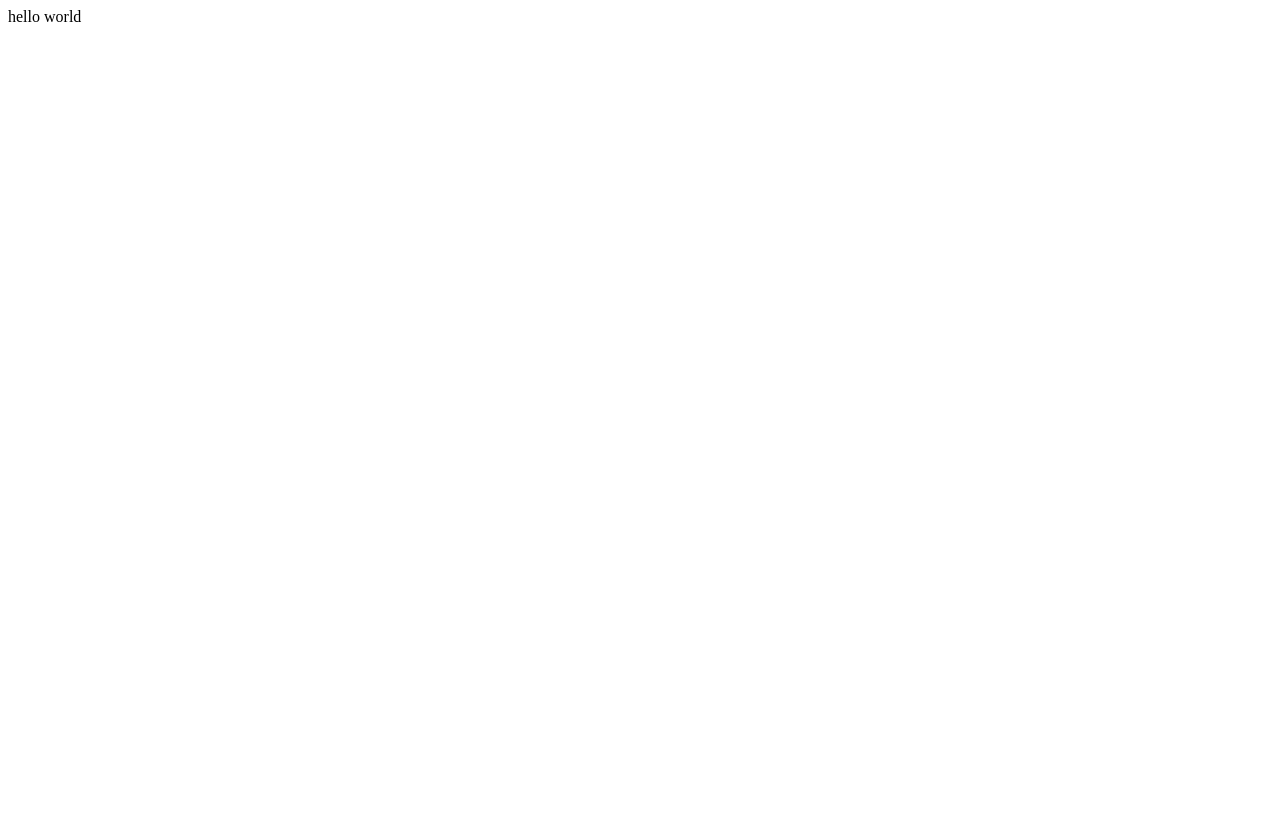
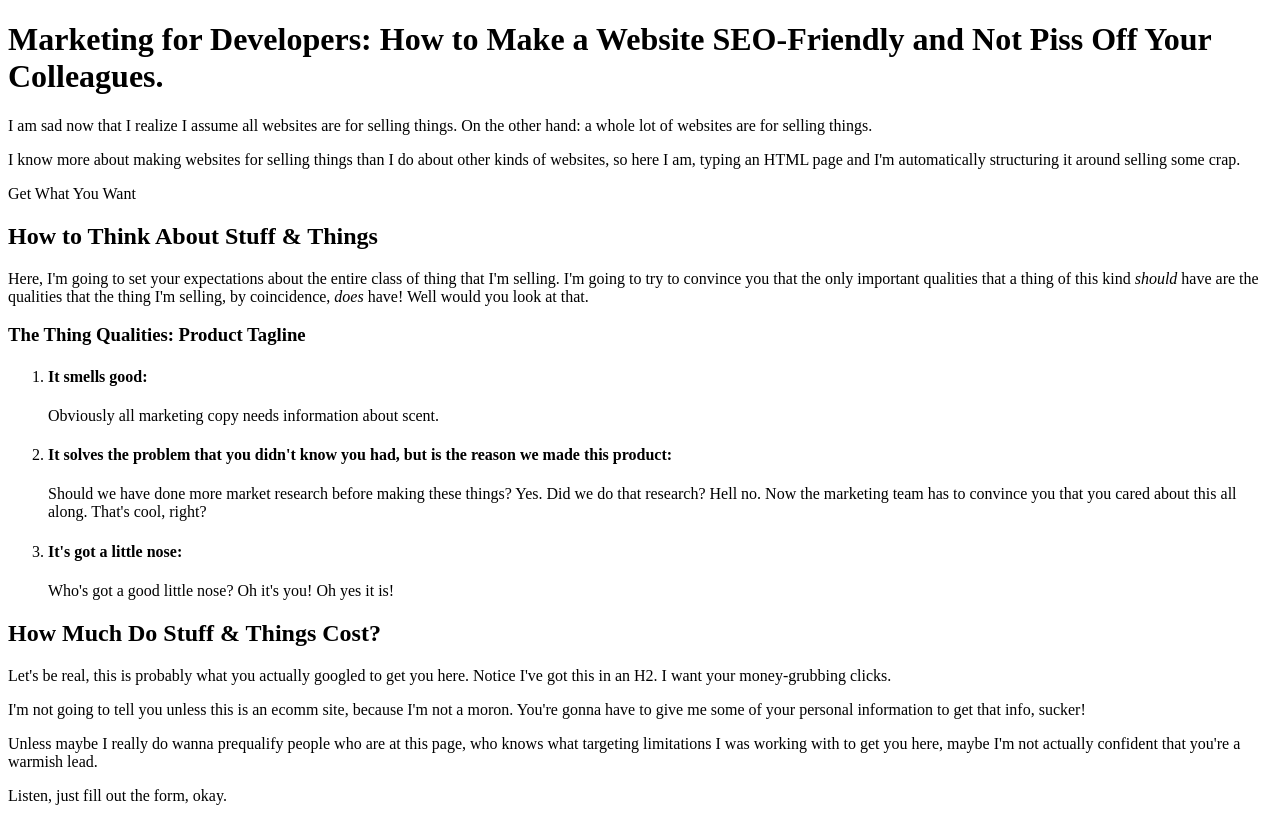
Before and after one commit to smkreter/html-me-something, a plain HTML site: page index.html in a window 1280 px wide. Before the commit the page ends 800 px from the top, so only its background shows below. Drawn offline with Linux system fonts and the light colour scheme.

Commit message:
Added code I started in Repl.it

```diff
--- a/index.html
+++ b/index.html
@@ -1 +1,31 @@
-<p>hello world</p>
+<!DOCTYPE html>
+<html>
+  <head>
+    <meta charset="utf-8">
+    <meta name="viewport" content="width=device-width">
+    <title>Marketing Sites from a Marketer's Perspective | Shellie Kreter</title>
+    <meta description="Marketing info for developers from Shellie Kreter, who is pretending to be a brand right now I guess.">
+    <link href="style.css" rel="stylesheet" type="text/css" />
+  </head>
+  <body>
+    <script src="script.js"></script>
+    <h1>Marketing for Developers: How to Make a Website SEO-Friendly and Not Piss Off Your Colleagues.</h1>
+    <p>I am sad now that I realize I assume all websites are for selling things. On the other hand: a whole lot of websites are for selling things.</p>
+    <p>I know more about making websites for selling things than I do about other kinds of websites, so here I am, typing an HTML page and I'm automatically structuring it around selling some crap.</p>
+    <p class="callout">Get What You Want</p>
+    <h2>How to Think About Stuff & Things</h2>
+    <p>Here, I'm going to set your expectations about the entire class of thing that I'm selling. I'm going to try to convince you that the only important qualities that a thing of this kind <em>should</em> have are the qualities that the thing I'm selling, by coincidence, <em>does</em> have! Well would you look at that.
+    <h3>The Thing Qualities: Product Tagline</h3>
+    <ol>
+      <li><h4>It smells good:</h4> Obviously all marketing copy needs information about scent.</li>
+      <li><h4>It solves the problem that you didn't know you had, but is the reason we made this product:</h4>
+      Should we have done more market research before making these things? Yes. Did we do that research? Hell no. Now the marketing team has to convince you that you cared about this all along. That's cool, right?
+      <li><h4>It's got a little nose:</h4> Who's got a good little nose? Oh it's you! Oh yes it is!</li>
+    </ol>
+    <h2>How Much Do Stuff & Things Cost?</h2>
+    <p>Let's be real, this is probably what you actually googled to get you here. Notice I've got this in an H2. I want your money-grubbing clicks.</p>
+    <p>I'm not going to tell you unless this is an ecomm site, because I'm not a moron. You're gonna have to give me some of your personal information to get that info, sucker!</p>
+    <p>Unless maybe I really do wanna prequalify people who are at this page, who knows what targeting limitations I was working with to get you here, maybe I'm not actually confident that you're a warmish lead.</p>
+    <p>Listen, just fill out the form, okay.</p>
+  </body>
+</html>
```
